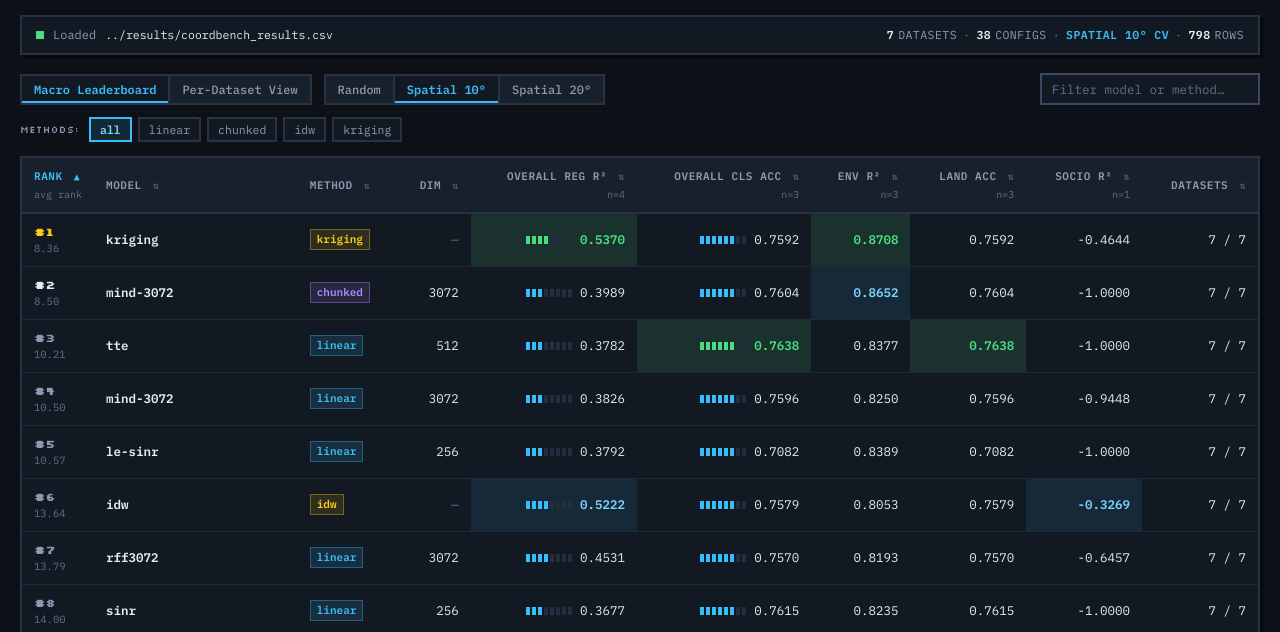
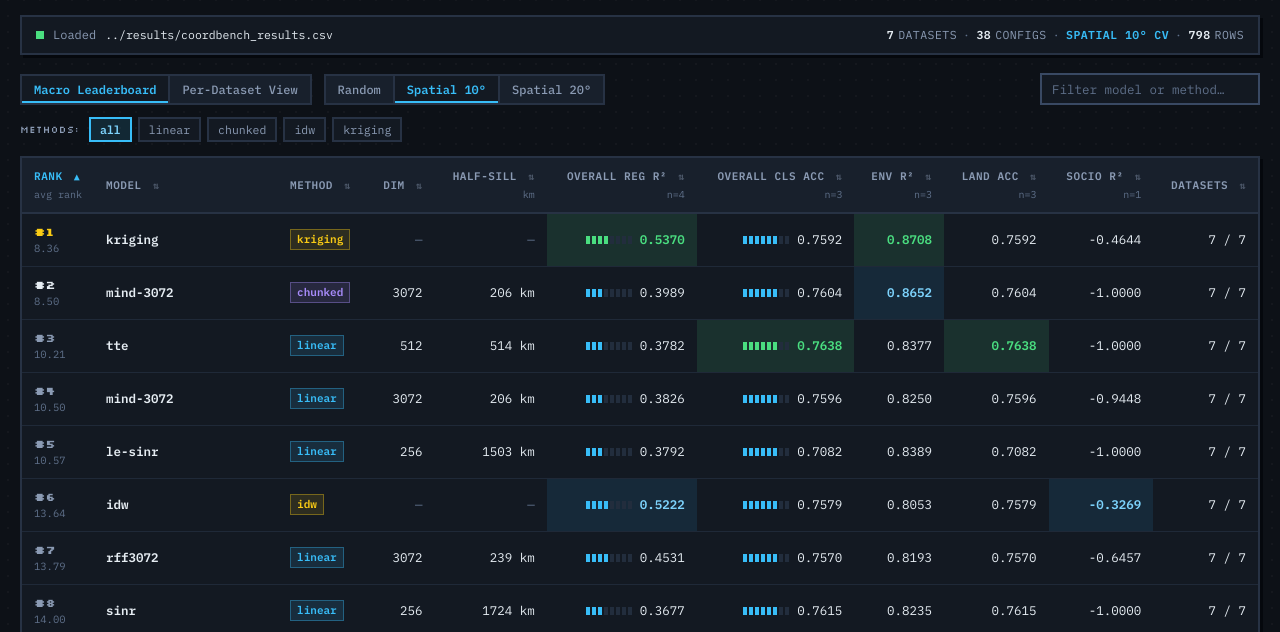
Before and after one commit to taylor-geospatial/earthinr, a plain HTML site: page docs/index.html in a window 1280 px wide. Shown: the part 168-800 px from the top of the page. Drawn offline with Linux system fonts and the light colour scheme.

Commit message:
feat(docs): add sortable HALF-SILL column to leaderboard (#11)

```diff
--- a/docs/index.html
+++ b/docs/index.html
@@ -914,6 +914,7 @@
               <th class="left" data-sort="model_name">Model <span class="sort-arrow"></span></th>
               <th class="left" data-sort="method">Method <span class="sort-arrow"></span></th>
               <th data-sort="feature_dim">Dim <span class="sort-arrow"></span></th>
+              <th data-sort="halfSillKm" title="Implicit spatial resolution (half-sill characteristic distance from empirical semivariogram)">Half-Sill <span class="sort-arrow"></span><span class="th-sub">km</span></th>
               <th data-sort="overallReg">Overall Reg R&sup2; <span class="sort-arrow"></span><span class="th-sub" id="th-reg-n"></span></th>
               <th data-sort="overallCls">Overall Cls Acc <span class="sort-arrow"></span><span class="th-sub" id="th-cls-n"></span></th>
               <th data-sort="envScore">Env R&sup2; <span class="sort-arrow"></span><span class="th-sub" id="th-env-n"></span></th>
@@ -960,6 +961,7 @@
       </div>
       <div>
         <a href="https://github.com/taylor-geospatial/earthinr" target="_blank" rel="noopener">taylor-geospatial/earthinr</a>
+        &middot; <a href="https://github.com/taylor-geospatial/earthinr/blob/main/docs/IMPLICIT_RESOLUTION.md" target="_blank" rel="noopener">Implicit Resolution</a>
         &middot; Drop any CoordBench CSV onto this page to inspect locally.
       </div>
     </footer>
@@ -1063,9 +1065,17 @@
         },
       ];
 
+      const RESOLUTION_CSV_SOURCES = [
+        { url: '../results/implicit_resolution.csv' },
+        {
+          url: 'https://raw.githubusercontent.com/taylor-geospatial/earthinr/main/results/implicit_resolution.csv',
+        },
+      ];
+
       // --- State ---
       const state = {
         rawRows: [],
+        resolutionByModel: new Map(),
         sourceLabel: '',
         view: 'macro', // 'macro' | 'dataset'
         splits: [], // [{ key, split, cellDeg, label }]
@@ -1383,10 +1393,13 @@
         const mean = (arr) => (arr.length ? arr.reduce((a, b) => a + b, 0) / arr.length : null);
         const rows = [];
         for (const e of byEntry.values()) {
+          const res = state.resolutionByModel.get(e.model_name) || null;
           rows.push({
             model_name: e.model_name,
             method: e.method,
             feature_dim: e.feature_dim,
+            halfSillKm: res ? res.half_sill_km : null,
+            resolution: res,
             meanRank: mean(e.ranks),
             overallReg: mean(e.regScores),
             overallCls: mean(e.clsScores),
@@ -1451,6 +1464,29 @@
 
       function fmtDim(dim) {
         return dim && dim > 0 ? String(dim) : '\u2014';
+      }
+
+      function fmtHalfSill(val) {
+        if (val === null || val === undefined || !Number.isFinite(val)) return '\u2014';
+        if (val < 100) return `${val.toFixed(1)} km`;
+        return `${Math.round(val)} km`;
+      }
+
+      function halfSillTooltip(res) {
+        if (!res || !Number.isFinite(res.half_sill_km)) return '';
+        const hs = res.half_sill_km.toFixed(1);
+        const gKm = Number.isFinite(res.suggested_grid_km)
+          ? res.suggested_grid_km.toFixed(1)
+          : null;
+        const gDeg = Number.isFinite(res.suggested_grid_deg)
+          ? res.suggested_grid_deg < 0.1
+            ? res.suggested_grid_deg.toFixed(3)
+            : res.suggested_grid_deg.toFixed(2)
+          : null;
+        if (gKm !== null && gDeg !== null) {
+          return `Half-sill: ${hs} km | Suggested grid: ${gKm} km (${gDeg}\u00B0)`;
+        }
+        return `Half-sill: ${hs} km`;
       }
 
       function methodBadgeClass(method) {
@@ -1735,6 +1771,7 @@
             const dispRank = idx + 1;
             const rankCls = dispRank === 1 ? 'rank-1' : dispRank === 2 ? 'rank-2' : dispRank === 3 ? 'rank-3' : '';
             const partial = r.nDatasets < r.totalDatasets;
+            const hsTip = halfSillTooltip(r.resolution);
             return `<tr>
               <td class="left rank-cell ${rankCls}">
                 #${dispRank}
@@ -1743,6 +1780,7 @@
               <td class="left"><span class="model-name">${escapeHtml(r.model_name)}</span></td>
               <td class="left"><span class="method-badge ${methodBadgeClass(r.method)}">${escapeHtml(r.method)}</span></td>
               <td class="${r.feature_dim ? '' : 'muted'}">${fmtDim(r.feature_dim)}</td>
+              <td class="${r.halfSillKm !== null ? '' : 'muted'}"${hsTip ? ` title="${escapeHtml(hsTip)}"` : ''}>${fmtHalfSill(r.halfSillKm)}</td>
               <td class="${scoreHighlightClass(r.overallReg, topReg)}">${fmtScoreWithBar(r.overallReg)}</td>
               <td class="${scoreHighlightClass(r.overallCls, topCls)}">${fmtScoreWithBar(r.overallCls)}</td>
               <td class="${scoreHighlightClass(r.envScore, topEnv)}">${fmtScore(r.envScore)}</td>
@@ -2020,6 +2058,43 @@
         );
       }
 
+      function parseResolutionCSV(text) {
+        const parsed = parseCSV(text);
+        const map = new Map();
+        for (const r of parsed) {
+          if (!r.model_name) continue;
+          const hs = numOrNull(r.half_sill_km);
+          if (hs === null) continue;
+          map.set(r.model_name, {
+            half_sill_km: hs,
+            suggested_grid_km: numOrNull(r.suggested_grid_km),
+            suggested_grid_deg: numOrNull(r.suggested_grid_deg),
+            sill: numOrNull(r.sill),
+            embed_dim: numOrNull(r.embed_dim),
+          });
+        }
+        return map;
+      }
+
+      async function autoLoadResolution() {
+        for (const src of RESOLUTION_CSV_SOURCES) {
+          try {
+            const resp = await fetch(src.url, { cache: 'no-cache' });
+            if (!resp.ok) continue;
+            const text = await resp.text();
+            if (text && text.includes('model_name') && text.includes('half_sill_km')) {
+              state.resolutionByModel = parseResolutionCSV(text);
+              if (state.rawRows.length > 0 && state.view === 'macro') {
+                renderMacro();
+              }
+              return;
+            }
+          } catch (_) {
+            // Fail gracefully when implicit_resolution.csv is unavailable
+          }
+        }
+      }
+
       // --- Copy Markdown ---
       function tableToMarkdown(tableEl) {
         const ths = Array.from(tableEl.querySelectorAll('thead th')).map((th) => {
@@ -2080,7 +2155,7 @@
             state.macroSort.dir = state.macroSort.dir === 'asc' ? 'desc' : 'asc';
           } else {
             state.macroSort.col = key;
-            state.macroSort.dir = ['rank', 'model_name', 'method'].includes(key) ? 'asc' : 'desc';
+            state.macroSort.dir = ['rank', 'model_name', 'method', 'halfSillKm'].includes(key) ? 'asc' : 'desc';
           }
           renderMacro();
         });
@@ -2157,6 +2232,7 @@
       });
 
       initTheme();
+      autoLoadResolution();
       autoLoadCSV();
     })();
   </script>
```
